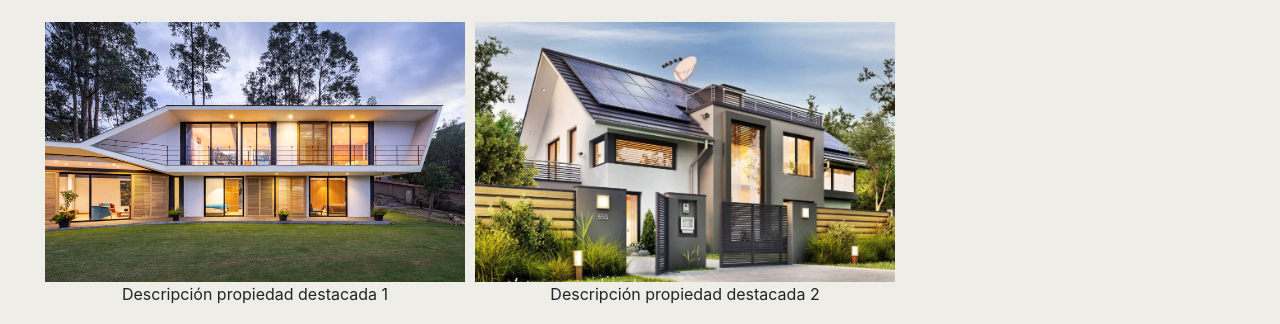
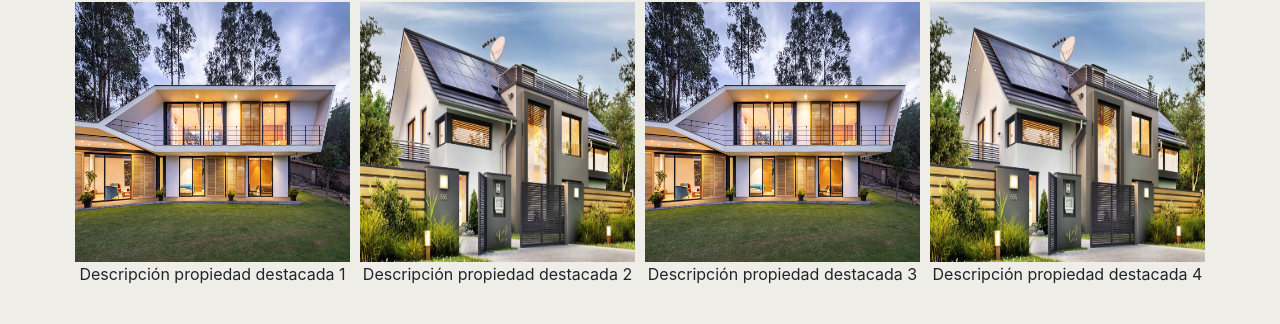
Before and after one commit to michaelpino/bastias_propiedades, a plain HTML site: page sections/ventas.html in a window 1280 px wide. Shown: the part 199-523 px from the top of the page. Drawn offline with nearby package versions, Linux system fonts and the light colour scheme.

Commit message:
cambio de galeria de destacados en index,ventas y arriendos por sistema de grillas bootstrap

```diff
--- a/sections/ventas.html
+++ b/sections/ventas.html
@@ -41,22 +41,25 @@
         <h2>
             Ventas destacadas de la semana
         </h2>
-        <div class="fichasDestacados">
-            <div>
-                <img src="../img/destacada_venta1.jpg" alt="Venta destacada 1" width="420" height="260">
+        <!-- <div class="fichasDestacados"> -->
+        <div class="container">
+            <div class="row fichasDestacados">
+                <div class="col-xs-12 col-sm-6 col-lg-3">
+                    <img src="../img/destacada_venta1.jpg" alt="Venta destacada 1" width="100%" height="260">
                     <p>Descripción propiedad destacada 1</p>
                 </div>
-            <div>
-                <img src="../img/destacada_venta2.jpg" alt="Venta destacada 2" width="420" height="260">
+                <div class="col-xs-12 col-sm-6 col-lg-3">
+                    <img src="../img/destacada_venta2.jpg" alt="Venta destacada 2" width="100%" height="260">
                     <p>Descripción propiedad destacada 2</p>
                 </div>
-            <div>
-                <img src="../img/destacada_venta1.jpg" alt="Venta destacada 3" width="420" height="260">
+                <div class="col-xs-12 col-sm-6 col-lg-3">
+                    <img src="../img/destacada_venta1.jpg" alt="Venta destacada 3" width="100%" height="260">
                     <p>Descripción propiedad destacada 3</p>
                 </div>
-            <div>
-                <img src="../img/destacada_venta2.jpg" alt="Venta destacada 4" width="420" height="260">
+                <div class="col-xs-12 col-sm-6 col-lg-3">
+                    <img src="../img/destacada_venta2.jpg" alt="Venta destacada 4" width="100%" height="260">
                     <p>Descripción propiedad destacada 4</p>
+                </div>
             </div>
         </div>
 
--- a/styles/style.css
+++ b/styles/style.css
@@ -127,13 +127,6 @@ h4 {
     display: grid;
     text-align: center;
     grid-area: destacados;
-    padding: 20px;
-}
-
-.fichasDestacados {
-    display: flex;
-    align-items: center;
-    flex-direction: column;
     padding: 20px;
 }
 
@@ -274,13 +267,6 @@ a:active {
         padding: 50px;
     }
 
-    .fichasDestacados{
-        display: flex;
-        align-items: center;
-        text-align: center;
-        flex-flow: column wrap;
-    }
-
     .variosArticulos {
         flex-direction: row;
         justify-content: center;
@@ -360,11 +346,6 @@ a:active {
         padding-bottom: 100px;
     }
 
-    .fichasDestacados {
-        display: flex;
-        flex-flow: row wrap;
-    }
-
     .variosArticulos {
         font-size: x-large;
     }
```
Also changed, not shown: index.html (+11 -10 lines), sections/arriendos.html (+11 -10 lines), sections/contact-us.html (+3 -1 lines). Lines whose indentation alone changed are shown as unchanged.
